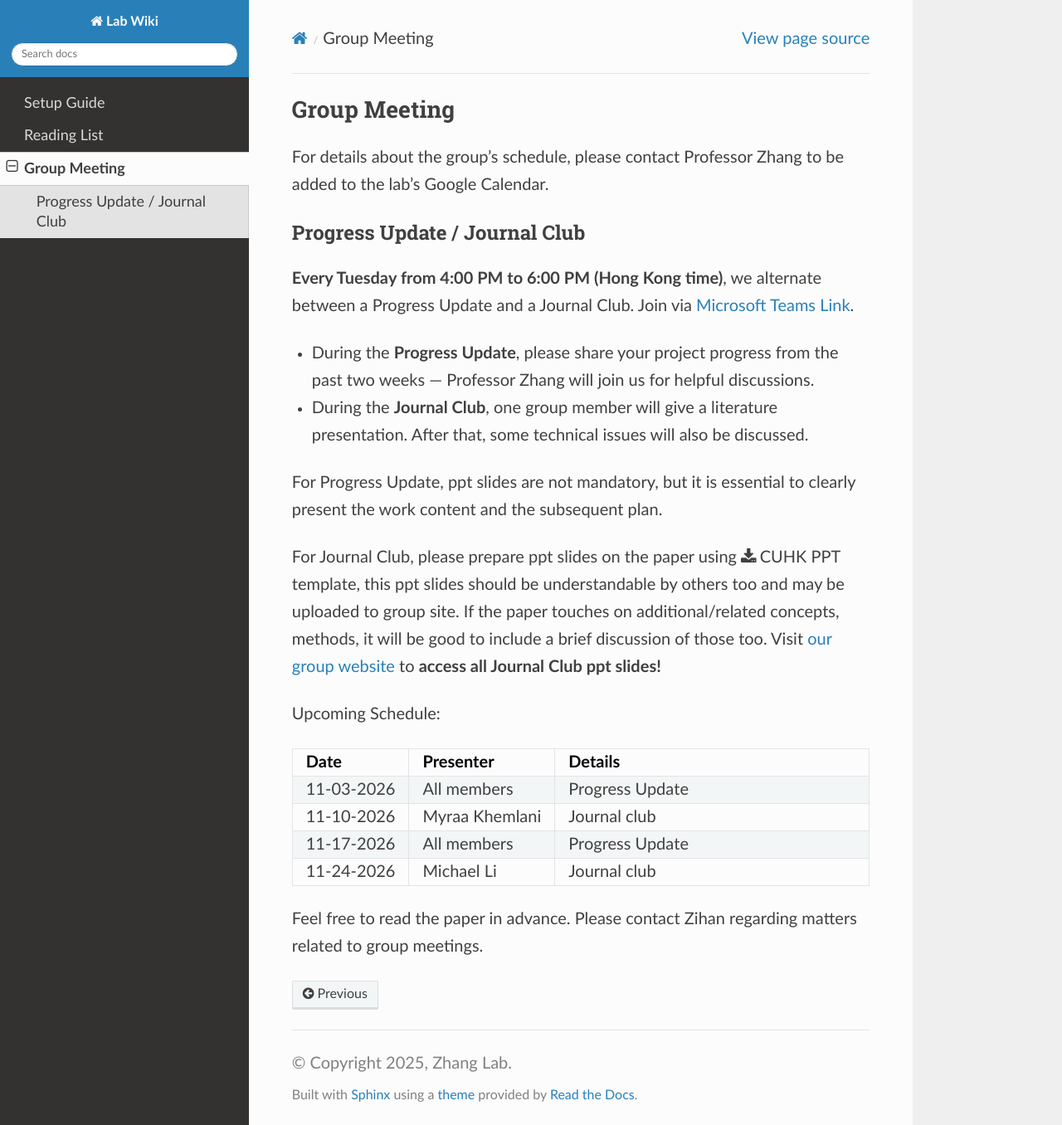
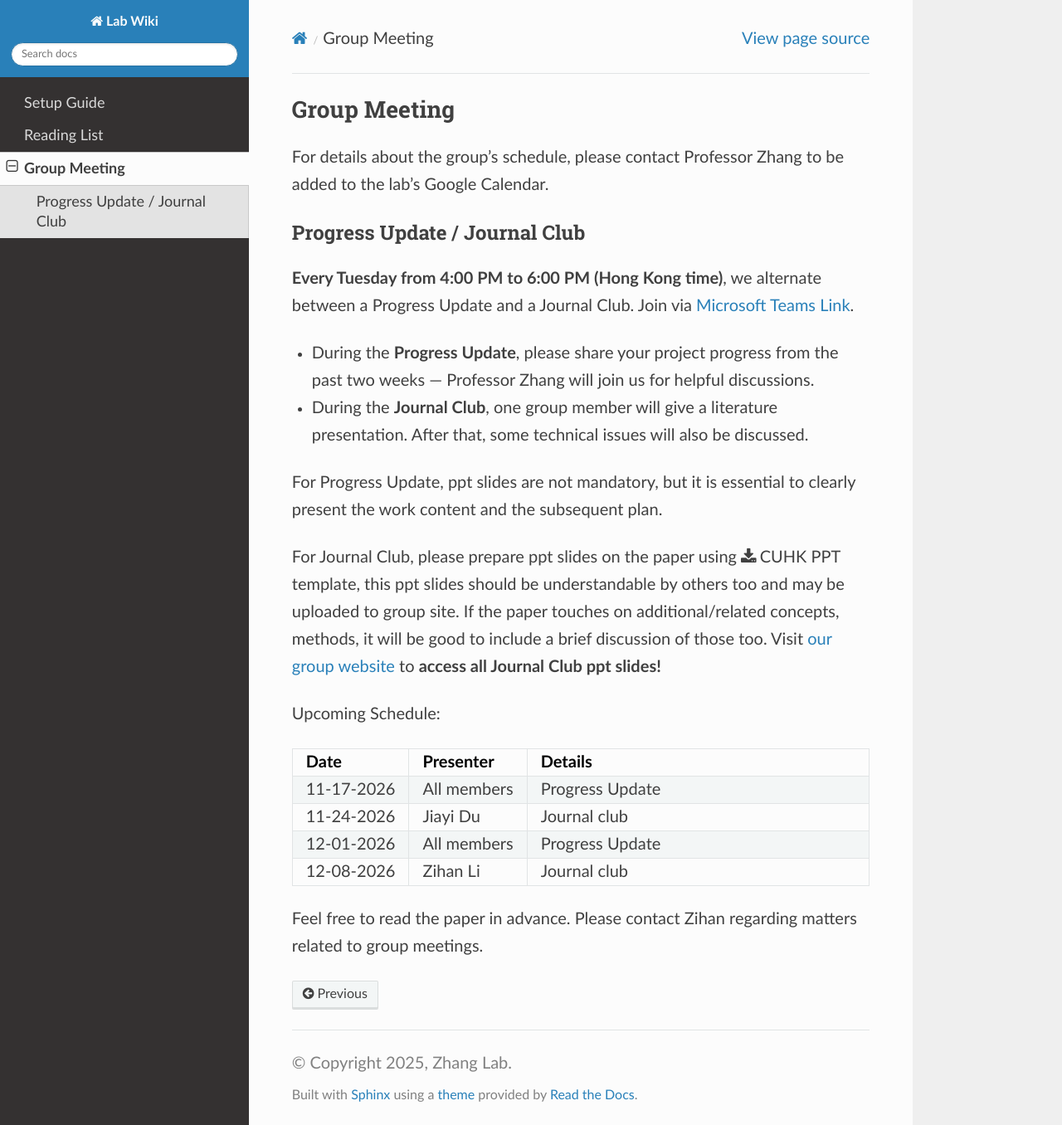
Before and after one commit to xinglong-zhang/labwiki, a Sphinx documentation site: the page built from docs/source/meeting.rst, in a window 1280 px wide and 1356 px high. Shown: the whole window at 83% size. Built offline with Sphinx 7.4.7 and the Read the Docs theme 3.1.0, drawn with Linux system fonts in a browser that asks for light colours.

Commit message:
Update meeting.rst

```diff
--- a/docs/source/meeting.rst
+++ b/docs/source/meeting.rst
@@ -25,17 +25,17 @@ Upcoming Schedule:
    * - **Date**
      - **Presenter**
      - **Details**
-   * - 11-03-2026
-     - All members
-     - Progress Update
-   * - 11-10-2026
-     - Myraa Khemlani
-     - Journal club
    * - 11-17-2026
      - All members
      - Progress Update
    * - 11-24-2026
-     - Michael Li
+     - Jiayi Du
+     - Journal club
+   * - 12-01-2026
+     - All members
+     - Progress Update
+   * - 12-08-2026
+     - Zihan Li
      - Journal club
 
 
```
